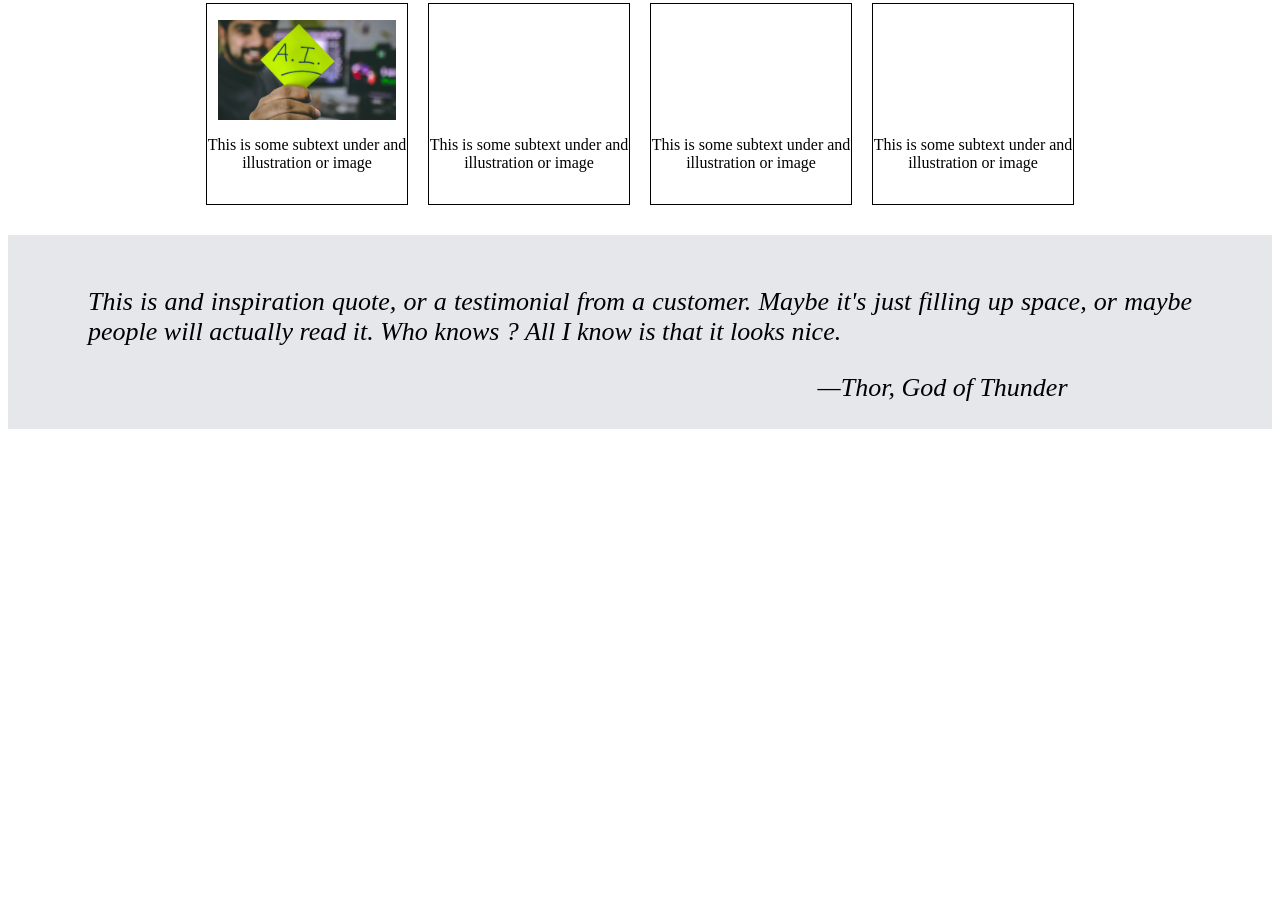
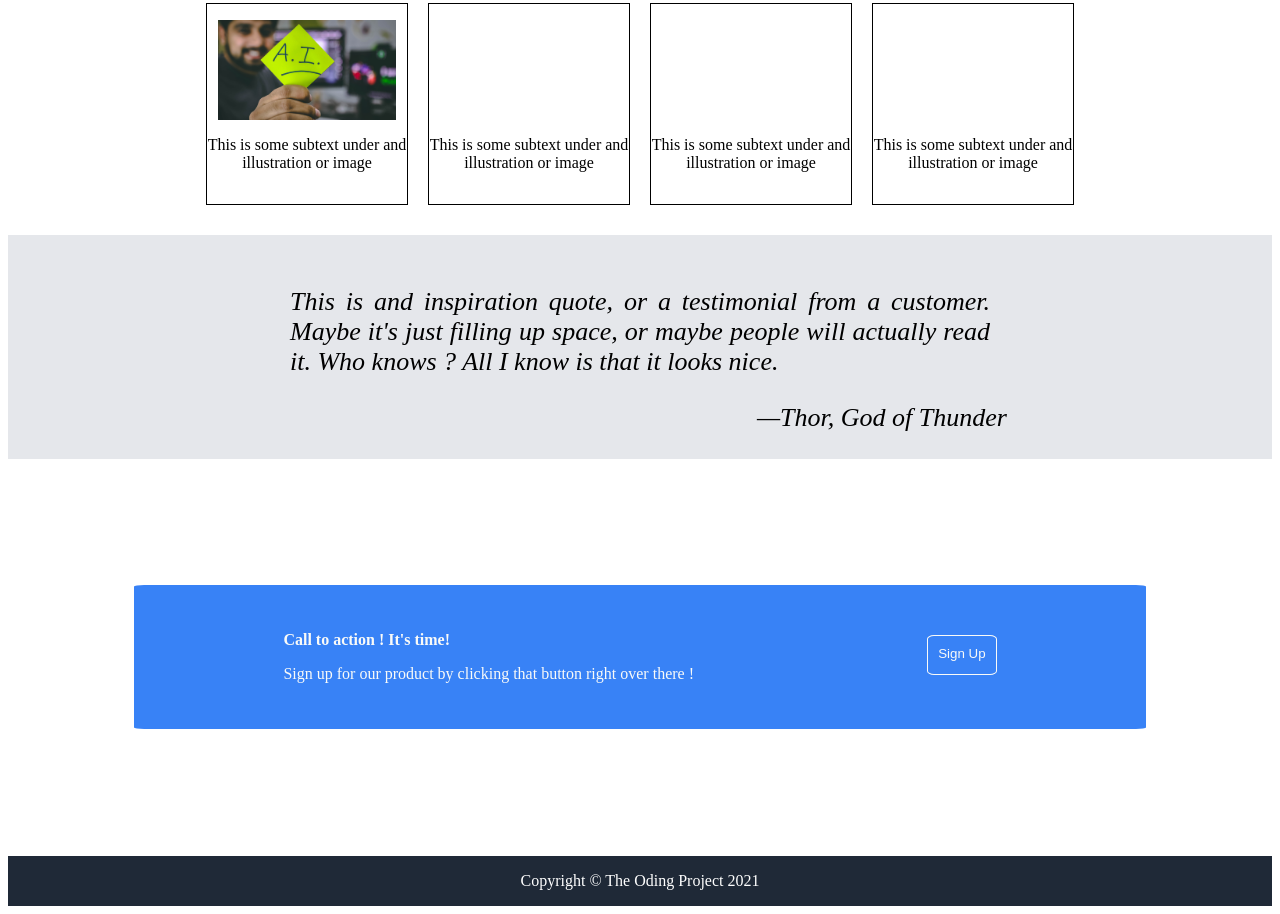
Before and after one commit to franckeinsteinemc2/landing_page_project, a plain HTML site: page index.html in a window 1280 px wide. Shown: the part 542-1456 px from the top of the page. Before the commit the page ends 979 px from the top, so only its background shows below. Drawn offline with Linux system fonts and the light colour scheme.

Commit message:
Footer final push

```diff
--- a/index.html
+++ b/index.html
@@ -79,5 +79,24 @@
 
 </section>
 
+<section class="four">
+
+    <div id="fourDiv">
+        <div id="fourDivOne">
+            <p style="font-weight:bolder">Call to action ! It's time!</p>
+            <p>Sign up for our product by clicking that button right over there !</p>
+        </div>
+
+        <div>
+            <button id="secondButton">Sign Up</button>
+        </div>
+    </div>
+
+</section>
+
+<footer>
+    <p>Copyright © The Oding Project 2021 </p>
+</footer>
+
 </body>
 </html>
--- a/style.css
+++ b/style.css
@@ -4,8 +4,10 @@
     flex-wrap: wrap;
     background-color: #1F2937;
     color:white;
-    width: 100%;
     height:fit-content;
+    align-items: center;
+
+
 
 }
 .myheader{
@@ -22,6 +24,7 @@
     margin-bottom: 10%;
     width:min-content;
     height: min-content;
+
 
 
 
@@ -101,6 +104,8 @@ button{
     color:#F9FAF8;
     display: flex;
     margin-top: 20px;
+    border:none;
+    border-radius: 10%;
 }
 
 .thirdsection {
@@ -182,6 +187,11 @@ p{
     justify-content: center;
     align-items: center;
 
+
+}
+
+blockquote{
+    width: 700px;
 }
 
 figcaption{
@@ -189,3 +199,52 @@ figcaption{
     padding-left: 65%;
 
 }
+
+.four{
+
+    display: flex;
+    flex-direction: column;
+
+}
+
+#fourDiv{
+    display: flex;
+    flex-direction: row;
+    margin: 10%;
+    padding: 30px;
+    background-color: #3882F6;
+    color:#F9FAF8;
+    border-radius: 1%;
+    justify-content: space-evenly;
+}
+
+#fourDivOne{
+
+    margin-right: 12%;
+
+
+
+}
+
+#secondButton{
+    display: flex;
+    margin-top: 20px;
+    text-decoration: none;
+    border: 1px solid;
+    border-radius: 10%;
+    height: 40px;
+    text-align: center;
+    padding:10px;
+
+
+
+}
+
+footer{
+    display: flex;
+    align-items: center;
+    justify-content: center;
+    background-color: #1F2937;
+    color:white;
+
+}
```
